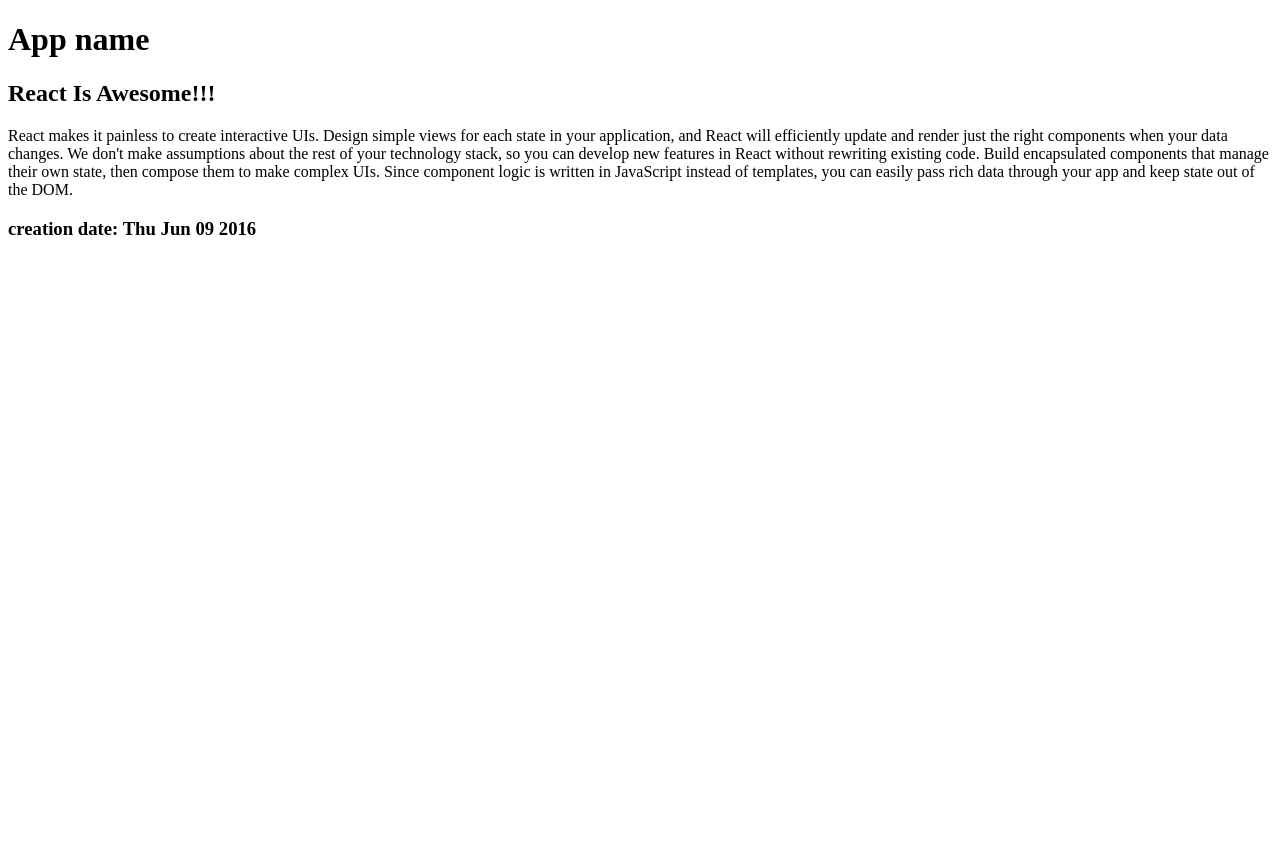
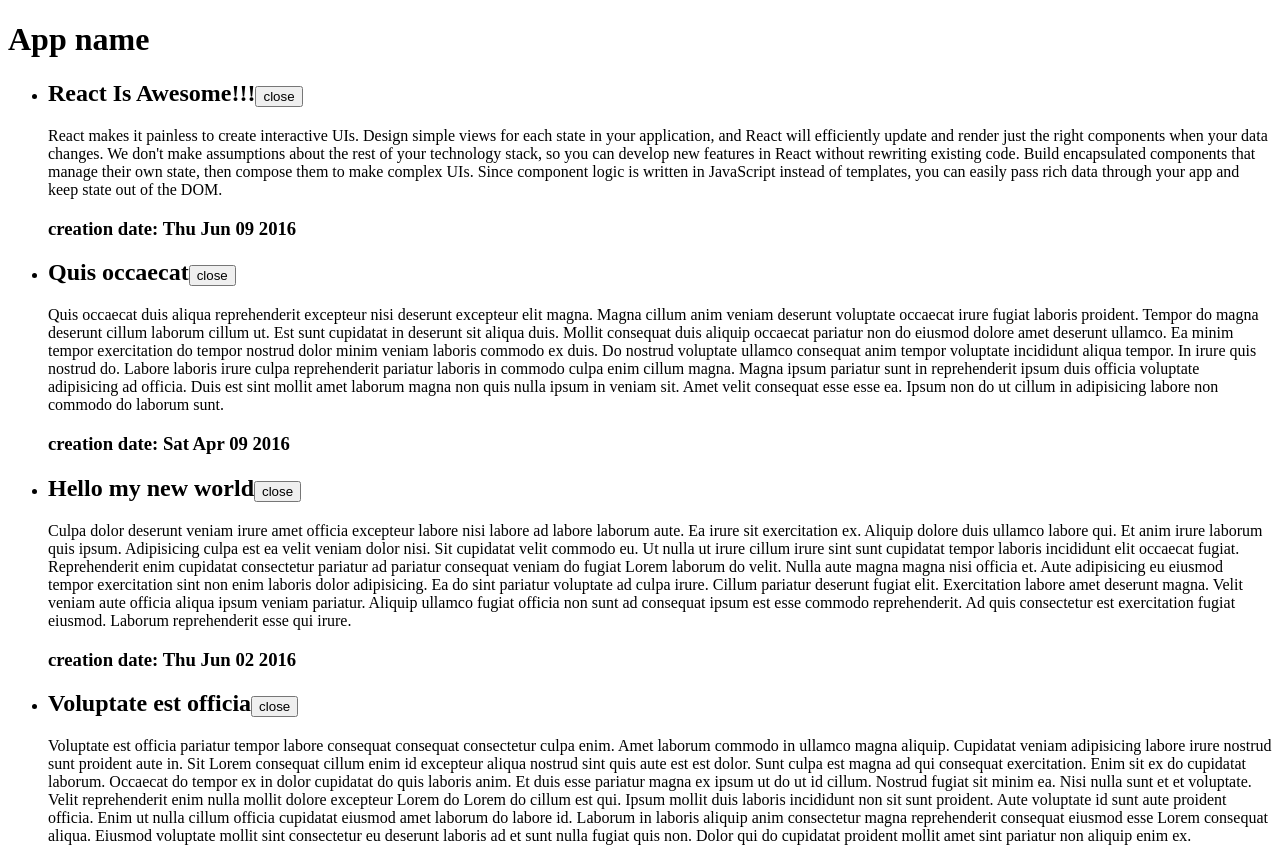
Before and after one commit to Safarov-E/React-Project, a React (Create React App) app: page / in a window 1280 px wide. Shown: the top 847 px of the page. Before the commit the page ends 800 px from the top, so only its background shows below. Built offline with nearby package versions, Linux system fonts and the light colour scheme.

Commit message:
Отображение массивов, смысл аттрибута key

```diff
--- a/src/components/App.js
+++ b/src/components/App.js
@@ -1,12 +1,12 @@
 import React from 'react'
-import Article from './Article'
-import article from '../fixtures'
+import Article from './ArticleList'
+import articles from '../fixtures'
 
 function App() {
 	return (
 		<div>
 			<h1> App name </h1>
-			<Article article={article[0]}/>
+			<Article articles ={articles} />
 		</div>
 	)
 }
--- a/src/components/Article.js
+++ b/src/components/Article.js
@@ -1,14 +1,30 @@
-import React from 'react'
+import React, {Component} from 'react'
 
-function Article(props) {
-	const {article} = props
-	const body = <section> {article.text} </section>
+class Article extends Component {
+	state = {
+		isOpen: true
+	}
+	render() {
+		const {article} = this.props
+		const body = this.state.isOpen && <section> {article.text} </section>
 		return (
 			<div>
-			<h2> {article.title} </h2>
+				<h2>
+					{article.title}
+					<button onClick={this.handleClick}>
+						{this.state.isOpen ? 'close' : 'open'}
+					</button>
+				</h2>
 				{body}
 				<h3> creation date: {(new Date(article.date)).toDateString()}</h3>
 			</div>
 		)
 	}
+	handleClick = () => {
+		this.setState({
+			isOpen: !this.state.isOpen
+		})
+	}
+}
+
 export default Article
--- /dev/null
+++ b/src/components/ArticleList.js
@@ -0,0 +1,13 @@
+import React from 'react'
+import Article from './Article'
+
+export default function ArticleList({articles}) {
+	const articleElements = articles.map(article =>
+		<li key={article.id}><Article article = {article} /></li>
+	)
+	return (
+		<ul>
+			{articleElements}
+		</ul>
+	)
+}
```
Also changed, not shown: package.json (+8 -2 lines), 1 other file (tests, documents, lock files or other folders). Lines whose indentation alone changed are shown as unchanged.
